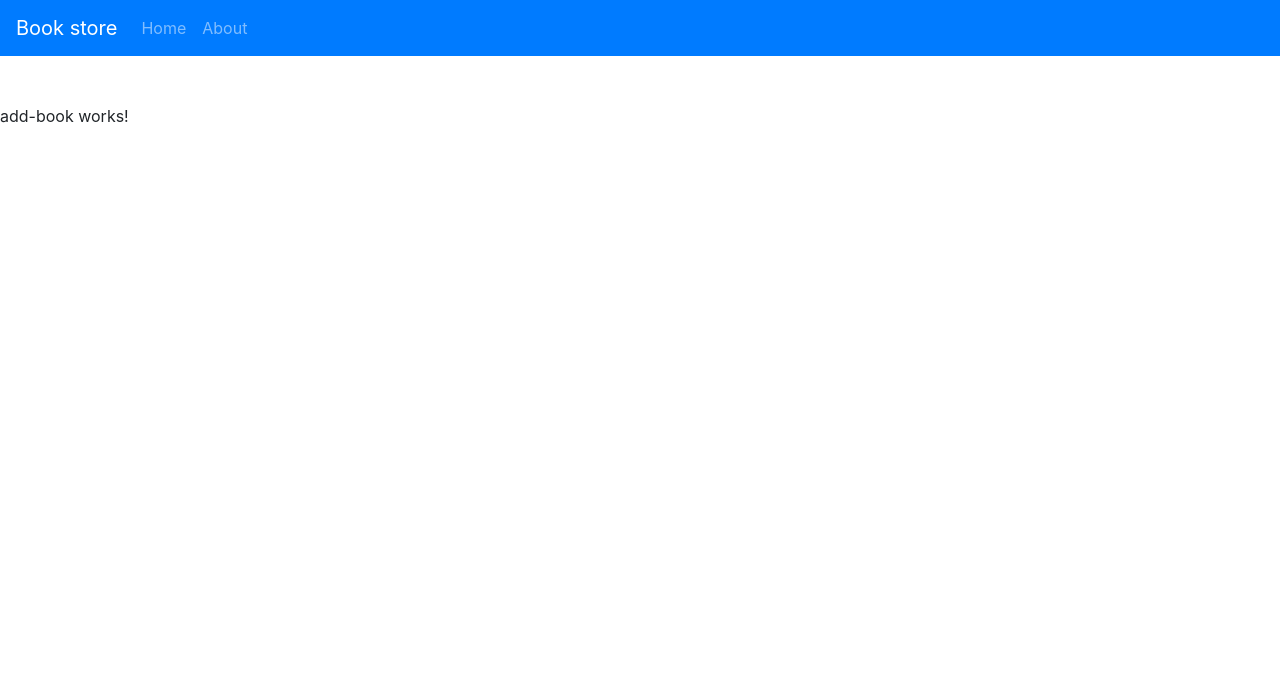
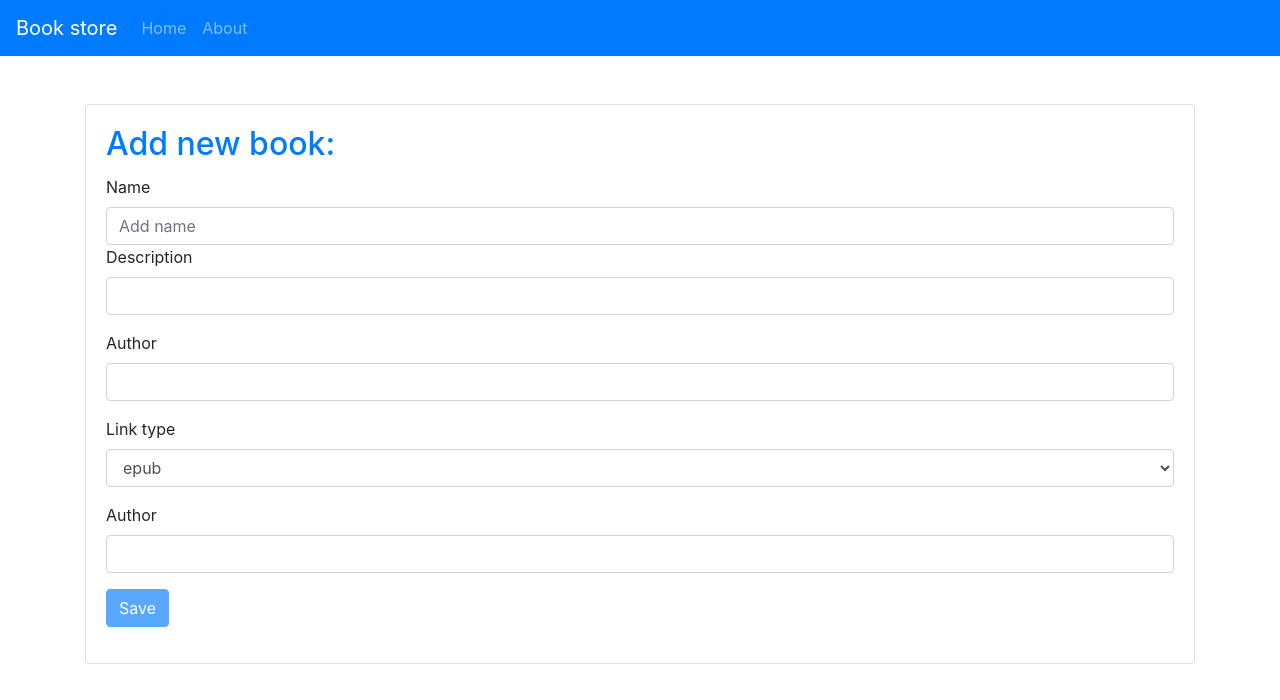
Before and after one commit to ayukuzmenko/ng-book-store, an Angular app: page /addbook in a window 1280 px wide. Shown: the top 700 px of the page. Built offline with nearby package versions, Linux system fonts and the light colour scheme.

Commit message:
Add new book

```diff
--- a/src/app/app.module.ts
+++ b/src/app/app.module.ts
@@ -1,5 +1,6 @@
 import { BrowserModule } from '@angular/platform-browser';
 import { NgModule } from '@angular/core';
+import { ReactiveFormsModule } from '@angular/forms';
 
 import { AppComponent } from './app.component';
 import { PanelComponent } from './components/panel/panel.component';
@@ -26,7 +27,8 @@ import { FormsModule } from '@angular/forms';
   imports: [
     BrowserModule,
     FormsModule,
-    AppRoutingModule
+    AppRoutingModule,
+    ReactiveFormsModule
   ],
   providers: [BooksService, IdService],
   bootstrap: [AppComponent]
--- a/src/app/components/add-book/add-book.component.css
+++ b/src/app/components/add-book/add-book.component.css
@@ -0,0 +1,3 @@
+input.ng-touched.ng-invalid{
+  border-color: red;
+ }
--- a/src/app/components/add-book/add-book.component.html
+++ b/src/app/components/add-book/add-book.component.html
@@ -1,3 +1,61 @@
-<p>
-  add-book works!
-</p>
+<div class="container">
+  <div class="card card-body">
+    <h2 class="card-title text-primary">Add new book: {{book ? book.name : ''}}</h2>
+    <form [formGroup]="bookForm" (ngSubmit)="addBook()">
+
+      <div class="form-group">
+        <label for="name">Name</label>
+        <input type="text"
+          placeholder = "Add name"
+          class="form-control"
+          formControlName="name"
+          id="name"
+          required
+        >
+
+        <div class="form-group">
+          <label for="description">Description</label>
+          <input type="text"
+            class="form-control"
+            formControlName="description"
+            id="description"
+            required
+          >
+        </div>
+
+        <div class="form-group">
+          <label for="author">Author</label>
+          <input type="text"
+            class="form-control"
+            formControlName="author"
+            id="author"
+            required
+          >
+        </div>
+
+        <div class="form-group">
+            <label for="type">Link type</label>
+            <select
+              class="form-control"
+              formControlName="type"
+              id="type"
+            >
+            <option *ngFor="let type of linkType">{{type}}</option>
+            </select>
+        </div>
+
+        <div class="form-group">
+            <label for="link">Author</label>
+            <input type="text"
+              class="form-control"
+              formControlName="link"
+              id="link"
+              required
+            >
+          </div>
+
+        <button class="btn btn-primary" [disabled]="bookForm.invalid">Save</button>
+      </div>
+    </form>
+  </div>
+</div>
--- a/src/app/components/add-book/add-book.component.ts
+++ b/src/app/components/add-book/add-book.component.ts
@@ -1,4 +1,11 @@
 import { Component, OnInit } from '@angular/core';
+import { FormGroup, FormBuilder } from '@angular/forms';
+import { Book } from 'src/app/models/Book';
+import { Subscription } from 'rxjs/Subscription';
+import { LINK_TYPE } from 'src/app/constants';
+import { BooksService } from 'src/app/services/books.service';
+import { IdService } from 'src/app/services/id.service';
+import { Router} from "@angular/router";
 
 @Component({
   selector: 'app-add-book',
@@ -6,10 +13,64 @@ import { Component, OnInit } from '@angular/core';
   styleUrls: ['./add-book.component.css']
 })
 export class AddBookComponent implements OnInit {
+  public bookForm: FormGroup;
+  public book: Book;
+  public bookFormSub: Subscription[] = [];
+  public linkType = Object.values(LINK_TYPE);
 
-  constructor() { }
+  constructor(
+    private fb: FormBuilder,
+    private booksService: BooksService,
+    private idService: IdService,
+    private router: Router
+  ) { }
 
   ngOnInit() {
+    this.initForm();
   }
 
+  /** Инициализация формы*/
+ initForm(){
+    this.bookForm = this.fb.group({
+      name: [],
+      description: [],
+      author: [],
+      type: [this.linkType[0]],
+      link: []
+    });
+
+    this.bookFormSub.push(this.bookForm.get(`name`).valueChanges.subscribe(value => {
+      this.book = Object.assign({}, this.book, {name: value});
+    }));
+  }
+
+  ngOnDestroy() {
+    this.bookFormSub.forEach(sub => {
+      sub.unsubscribe();
+    });
+  }
+
+  addBook() {
+     /** Добавить поддержку нескольких линков для книг **/
+    const id = this.idService.generate();
+
+    const newBook = {
+      id: id,
+      author: this.bookForm.controls[`author`].value,
+      description: this.bookForm.controls[`description`].value,
+      link: [
+        {
+          type: this.bookForm.controls[`type`].value,
+          link: this.bookForm.controls[`link`].value
+        }
+      ]
+    };
+
+    this.book = Object.assign({}, this.book, newBook);
+    this.booksService.addBook(this.book).subscribe((book: Book) => {
+      if (book) {
+        this.router.navigate([`/panel`]);
+      }
+    });
+  }
 }
--- a/src/app/components/edit-book/edit-book.component.ts
+++ b/src/app/components/edit-book/edit-book.component.ts
@@ -1,5 +1,5 @@
 import { Component, OnInit } from '@angular/core';
-import { ActivatedRoute, Router} from "@angular/router"
+import { ActivatedRoute, Router} from "@angular/router";
 import { BooksService } from "../../services/books.service";
 import { Book } from 'src/app/models/Book';
 
@@ -31,6 +31,6 @@ export class EditBookComponent implements OnInit {
       if (book) {
         this.router.navigate([`/panel`]);
       }
-    })
+    });
   }
 }
--- a/src/app/components/panel/panel.component.ts
+++ b/src/app/components/panel/panel.component.ts
@@ -17,7 +17,9 @@ export class PanelComponent implements OnInit {
 
   ngOnInit() {
     // get all books
-    this.booksService.getBooks().subscribe((books: Book[]) => this.books = books);
+    this.booksService.getBooks().subscribe((books: Book[]) => {
+      this.books = books;
+    });
   }
 
 }
--- /dev/null
+++ b/src/app/constants/index.js
@@ -0,0 +1,5 @@
+export const LINK_TYPE = {
+  epub: `epub`,
+  pdf: `pdf`,
+  text: `text`
+}
--- a/src/app/services/books.service.ts
+++ b/src/app/services/books.service.ts
@@ -43,11 +43,12 @@ export class BooksService {
   }
 
   addBook(book: Book) {
-
+    this.books.unshift(book);
+    return of(book);
   }
 
   editBook(book: Book) {
-    this.books = this.books.map (item => {
+    this.books = this.books.map(item => {
       if (book.id === item.id) {
         item = book;
       }
--- a/src/app/services/id.service.ts
+++ b/src/app/services/id.service.ts
@@ -8,6 +8,6 @@ export class IdService {
   constructor() { }
 
   generate() {
-    return (Date.now() + Math.random()).toString()
+    return (Date.now() + Math.random()).toString() as string
   }
 }
```
